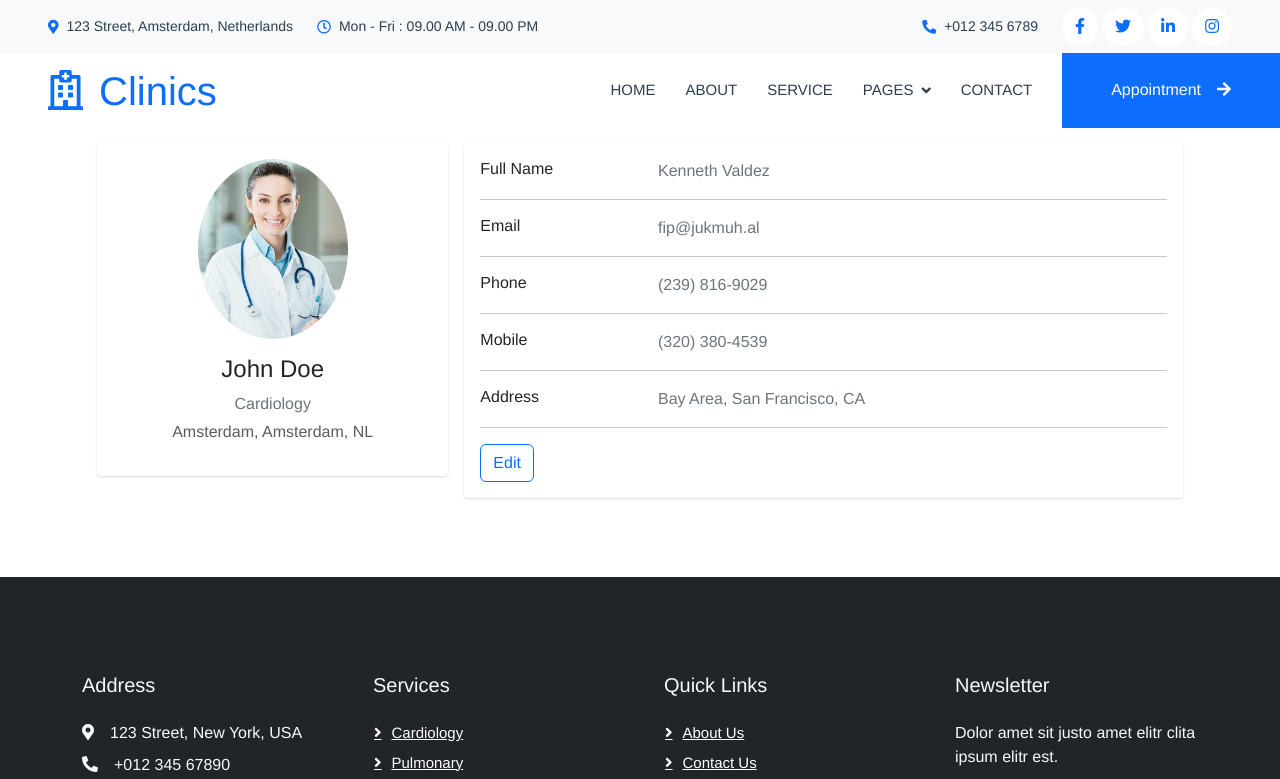
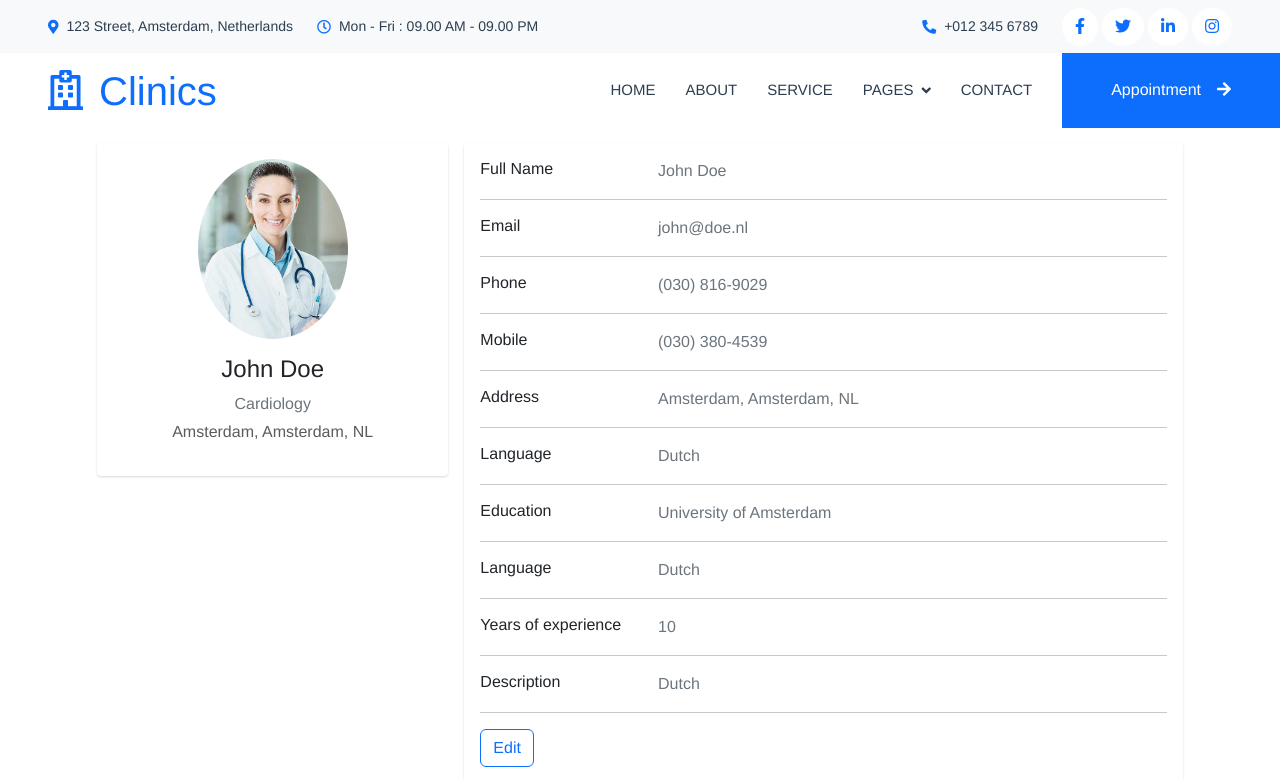
Before and after one commit to kaan302/Mindease, a Vue app in the folder client/: page /#/doctor-profile in a window 1280 px wide. Shown: the top 779 px of the page. Built offline with nearby package versions, Linux system fonts and the light colour scheme.

Commit message:
added link to profile and made some changes for profile

```diff
--- a/client/src/components/HomeProfessionals.vue
+++ b/client/src/components/HomeProfessionals.vue
@@ -48,6 +48,7 @@
   <!-- Header End -->
 
   <!-- Profile Start -->
+  <router-link to="/doctor-profile" class="profile-link">
   <div class="container-xxl py-5">
     <div class="container text-center">
       <div class="text-center mx-auto mb-5 wow fadeInUp" data-wow-delay="0.1s" style="max-width: 600px;">
@@ -73,6 +74,7 @@
       </div>
     </div>
   </div>
+  </router-link>
   <!-- Profile End -->
 
   <!-- Service Start -->
@@ -305,6 +307,9 @@ export default {
 }
 
 /*** Team ***/
+.profile-link{
+  text-decoration: none;
+}
 .team-item img {
   position: relative;
   top: 0;
--- a/client/src/components/Profile/Profile.vue
+++ b/client/src/components/Profile/Profile.vue
@@ -25,7 +25,7 @@
                   <h6 class="mb-0">Full Name</h6>
                 </div>
                 <div class="col-sm-9 text-secondary">
-                  Kenneth Valdez
+                  John Doe
                 </div>
               </div>
               <hr>
@@ -34,7 +34,7 @@
                   <h6 class="mb-0">Email</h6>
                 </div>
                 <div class="col-sm-9 text-secondary">
-                  fip@jukmuh.al
+                  john@doe.nl
                 </div>
               </div>
               <hr>
@@ -43,7 +43,7 @@
                   <h6 class="mb-0">Phone</h6>
                 </div>
                 <div class="col-sm-9 text-secondary">
-                  (239) 816-9029
+                  (030) 816-9029
                 </div>
               </div>
               <hr>
@@ -52,7 +52,7 @@
                   <h6 class="mb-0">Mobile</h6>
                 </div>
                 <div class="col-sm-9 text-secondary">
-                  (320) 380-4539
+                  (030) 380-4539
                 </div>
               </div>
               <hr>
@@ -61,7 +61,52 @@
                   <h6 class="mb-0">Address</h6>
                 </div>
                 <div class="col-sm-9 text-secondary">
-                  Bay Area, San Francisco, CA
+                  Amsterdam, Amsterdam, NL
+                </div>
+              </div>
+              <hr>
+              <div class="row">
+                <div class="col-sm-3">
+                  <h6 class="mb-0">Language</h6>
+                </div>
+                <div class="col-sm-9 text-secondary">
+                  Dutch
+                </div>
+              </div>
+              <hr>
+              <div class="row">
+                <div class="col-sm-3">
+                  <h6 class="mb-0">Education</h6>
+                </div>
+                <div class="col-sm-9 text-secondary">
+                  University of Amsterdam
+                </div>
+              </div>
+              <hr>
+              <div class="row">
+                <div class="col-sm-3">
+                  <h6 class="mb-0">Language</h6>
+                </div>
+                <div class="col-sm-9 text-secondary">
+                  Dutch
+                </div>
+              </div>
+              <hr>
+              <div class="row">
+                <div class="col-sm-3">
+                  <h6 class="mb-0">Years of experience</h6>
+                </div>
+                <div class="col-sm-9 text-secondary">
+                  10
+                </div>
+              </div>
+              <hr>
+              <div class="row">
+                <div class="col-sm-3">
+                  <h6 class="mb-0">Description</h6>
+                </div>
+                <div class="col-sm-9 text-secondary">
+                  Dutch
                 </div>
               </div>
               <hr>
```
